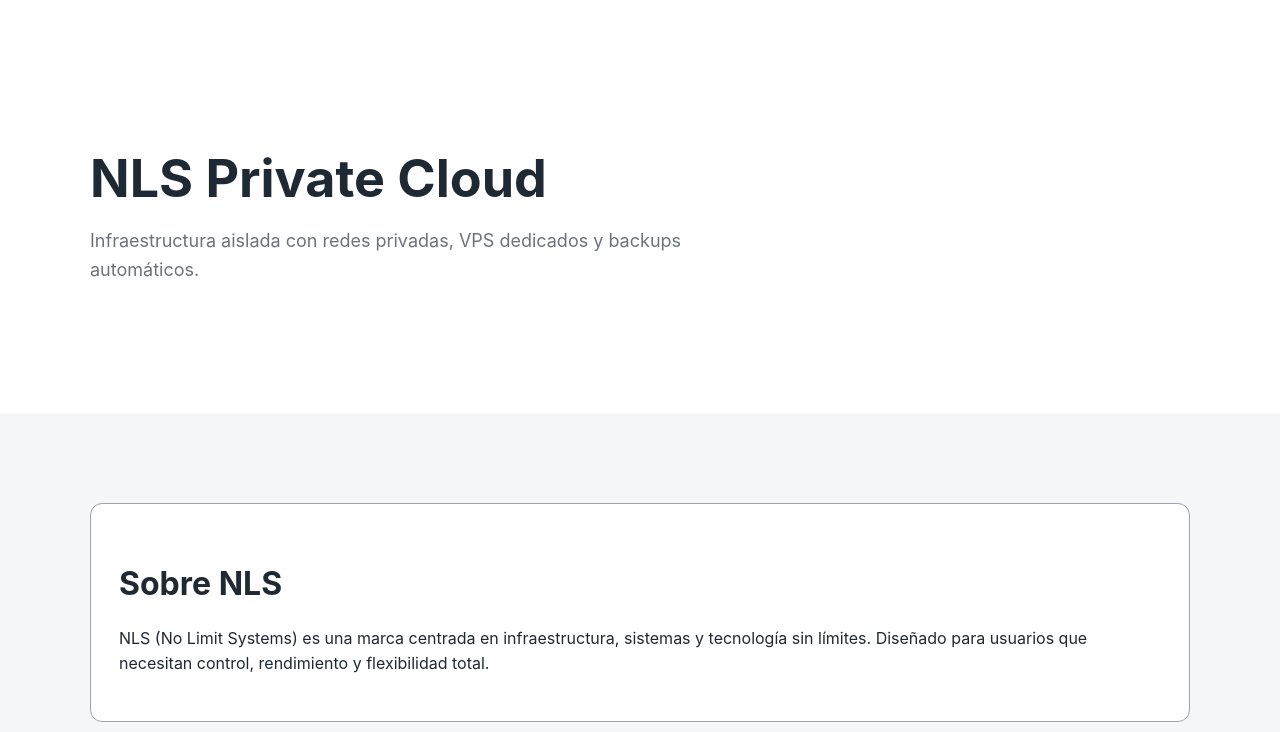
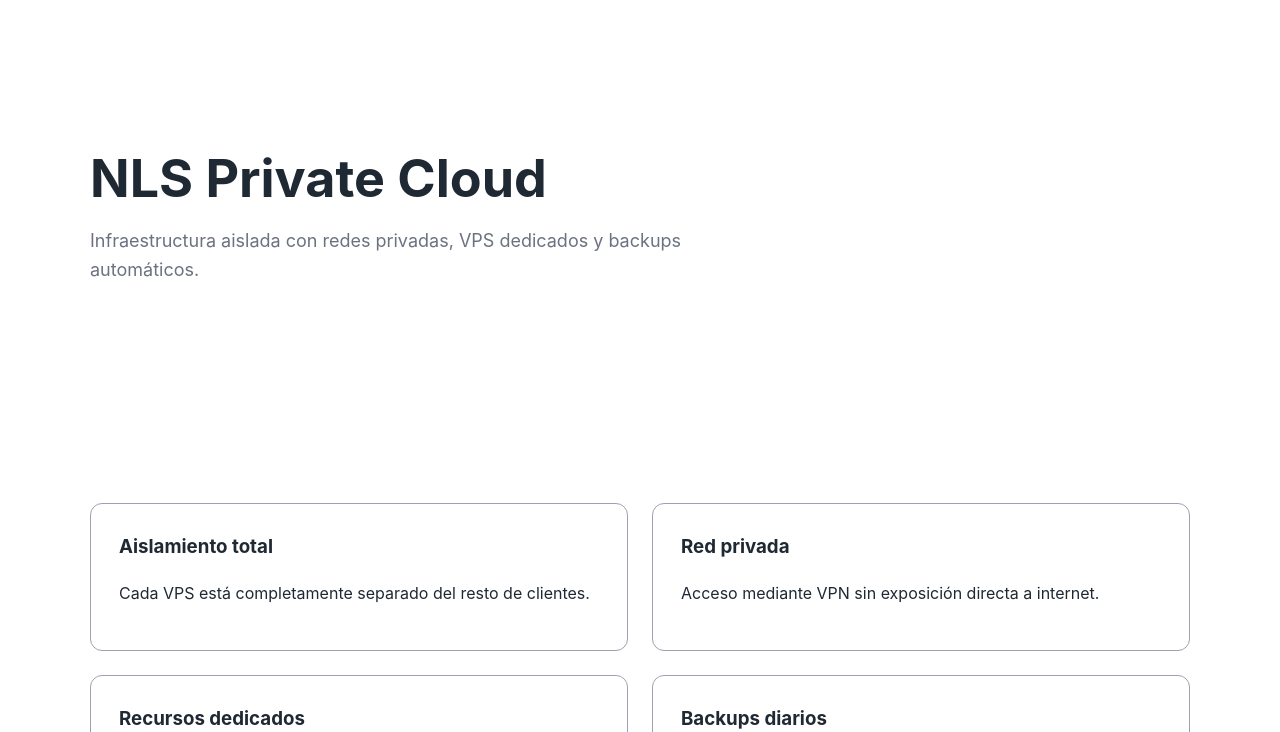
Before and after one commit to hectorBTW/nls, a website: page public/cloud.html in a window 1280 px wide. Shown: the part 68-800 px from the top of the page. Drawn offline with Linux system fonts and the light colour scheme.

Commit message:
Update cloud.html

```diff
--- a/public/cloud.html
+++ b/public/cloud.html
@@ -31,21 +31,6 @@
   <div class="container">
     <h1>NLS Private Cloud</h1>
     <p>Infraestructura aislada con redes privadas, VPS dedicados y backups automáticos.</p>
-  </div>
-</section>
-
-<!-- ABOUT -->
-<section class="section alt">
-  <div class="container">
-
-    <div class="card">
-      <h2>Sobre NLS</h2>
-      <p>
-        NLS (No Limit Systems) es una marca centrada en infraestructura, sistemas y tecnología sin límites.
-        Diseñado para usuarios que necesitan control, rendimiento y flexibilidad total.
-      </p>
-    </div>
-
   </div>
 </section>
 
```
